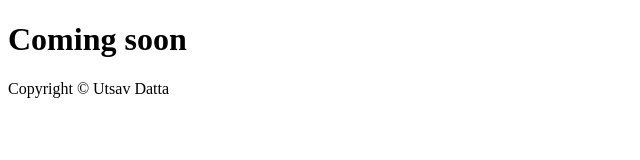
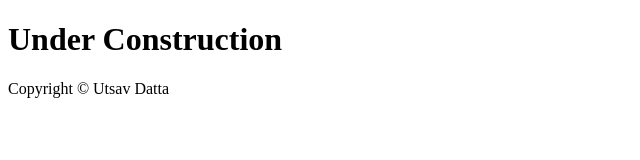
Before and after one commit to UtsavDatta/UtsavDatta.github.io, a plain HTML site: page index.html in a window 1280 px wide. Shown: the whole page, without its empty margins (0-640 px from the left). Drawn offline with Linux system fonts and the light colour scheme.

Commit message:
Update index.html

```diff
--- a/index.html
+++ b/index.html
@@ -12,7 +12,7 @@
 
 </head>
 <body>
-    <h1>Coming soon</h1>
+    <h1>Under Construction</h1>
         <!--navigation-->
 
 
```
